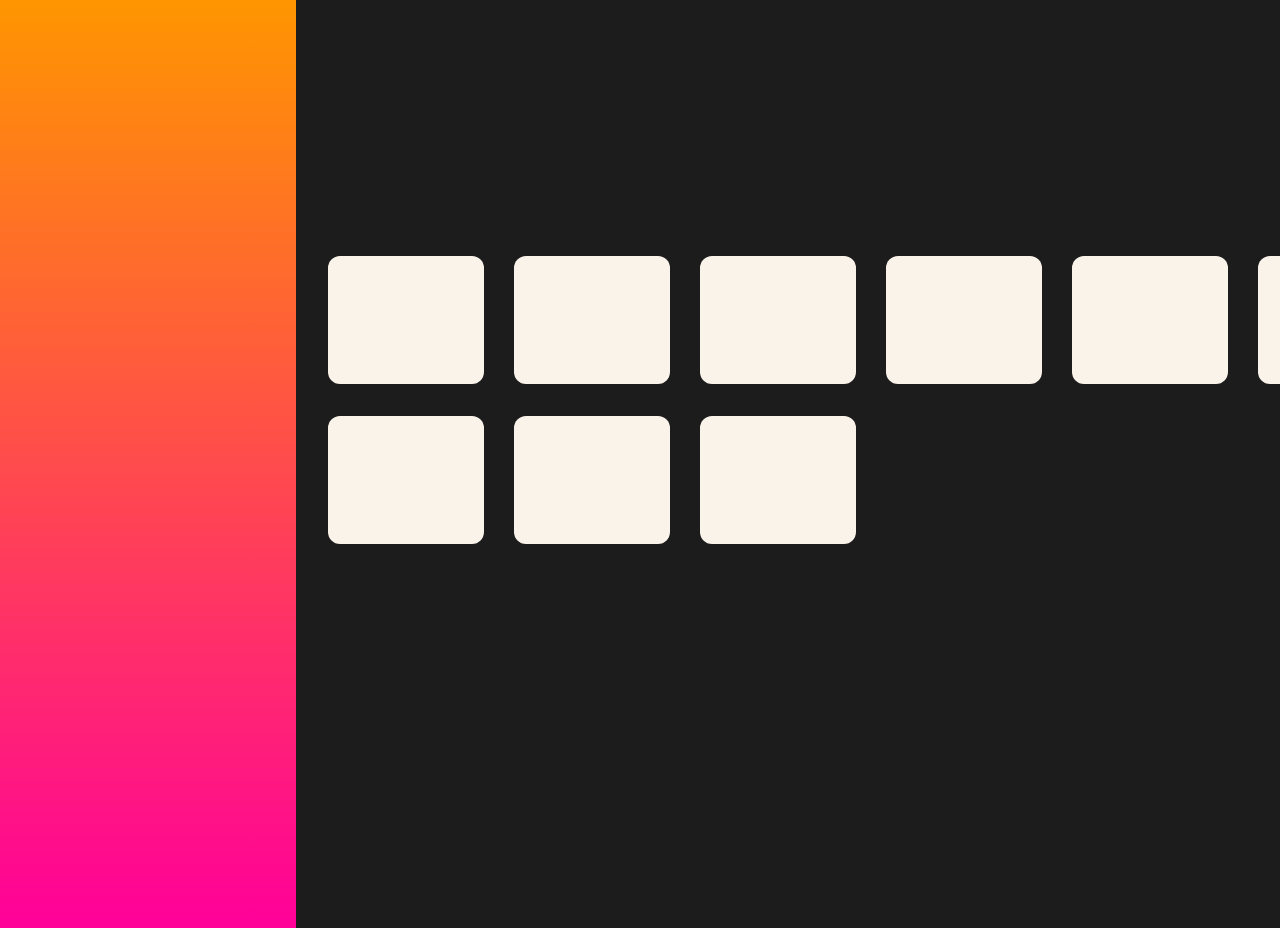
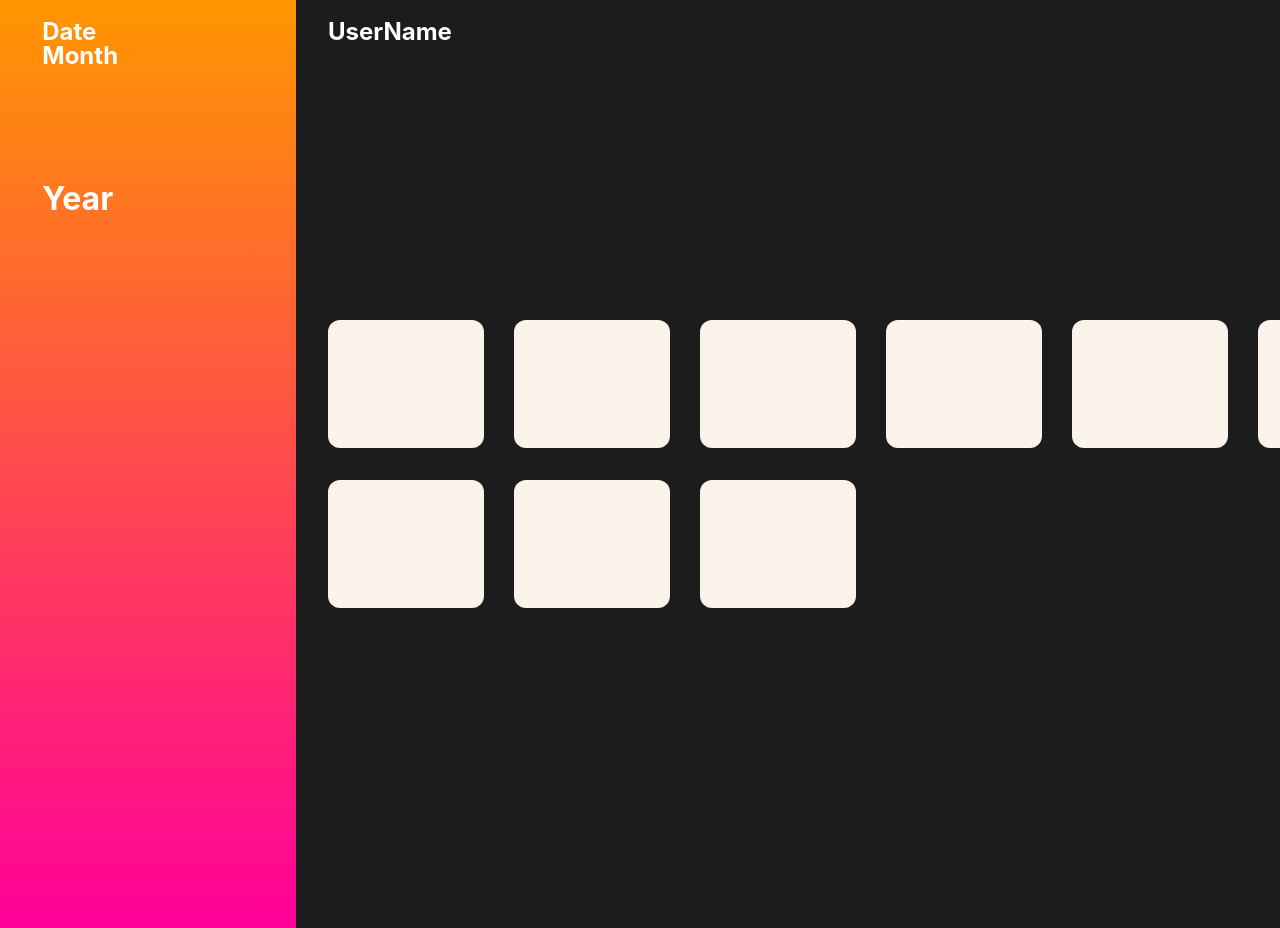
Before and after one commit to alexkior/seagulendar, a React (Vite) app in the folder client/: page / in a window 1280 px wide. Shown: the top 928 px of the page. Built offline with nearby package versions, Linux system fonts and the light colour scheme.

Commit message:
Add titles to layout

```diff
--- a/client/src/components/Header/Header.module.scss
+++ b/client/src/components/Header/Header.module.scss
@@ -1,12 +1,28 @@
 .Header {
   width: 100%;
   min-height: 128px;
-  display: flex;
-  flex-direction: column;
-  align-items: center;
-  justify-content: space-between;
+  display: grid;
+  grid-template-columns: repeat(7, 154px);
+  grid-template-rows: 128px;
+  justify-items: stretch;
+  align-content: stretch;
+  gap: 32px;
+
   grid-column: 2 / 5;
   grid-row: 0 / 2;
+}
+
+.Header__userName {
+  grid-column: 0 / 2;
+  font-size: 24px;
+
+
+}
+
+.Header__projectName {
+  grid-column: 6 / 8;
+  font-size: 24px;
+  justify-self: flex-end;
 }
 
 .Header__seagull {
--- a/client/src/components/Header/Header.tsx
+++ b/client/src/components/Header/Header.tsx
@@ -10,6 +10,8 @@ const Header: React.FC = function Header() {
       <header className={styles.Header}>
         {/* <img className={styles.Header__seagull} src={seagul} alt="seagull" /> */}
 
+        <h2 className={styles.Header__userName}>UserName</h2>
+        <h1 className={styles.Header__projectName}>Seagulendar</h1>
       </header>
     </>
   )
--- a/client/src/components/Sidebar/Sidebar.module.scss
+++ b/client/src/components/Sidebar/Sidebar.module.scss
@@ -12,16 +12,21 @@
   grid-template-rows: repeat(auto-fill, 128px);
   justify-items: stretch;
   align-content: stretch;
-  gap: 32px;
+  row-gap: 32px;
 
 }
 
 .Sidebar__title {
+  grid-column: 2 / 5;
+  grid-row: 0 / 2;
+  font-size: 24px;
 
 }
 
 .Sidebar__subtitle {
-
+  grid-column: 2 / 5;
+  grid-row: 2 / 3;
+  font-size: 32px;
 }
 
 .Sidebar__section {
--- a/client/src/components/Sidebar/Sidebar.tsx
+++ b/client/src/components/Sidebar/Sidebar.tsx
@@ -4,7 +4,13 @@ import styles from './Sidebar.module.scss'
 const Sidebar: React.FC = function Sidebar() {
   return (
     <section className={styles.Sidebar}>
+      <h2 className={styles.Sidebar__title}>
+        Date Month
+      </h2>
 
+      <h2 className={styles.Sidebar__subtitle}>
+        Year
+      </h2>
     </section>
   )
 }
--- a/client/src/layouts/MainLayout/MainLayout.module.scss
+++ b/client/src/layouts/MainLayout/MainLayout.module.scss
@@ -8,5 +8,6 @@
   display: grid;
   grid-template-columns: repeat(4, 1fr);
   grid-template-rows: repeat(auto-fill, 128px);
-  column-gap: 32px;
+  gap: 32px;
+
 }
```
